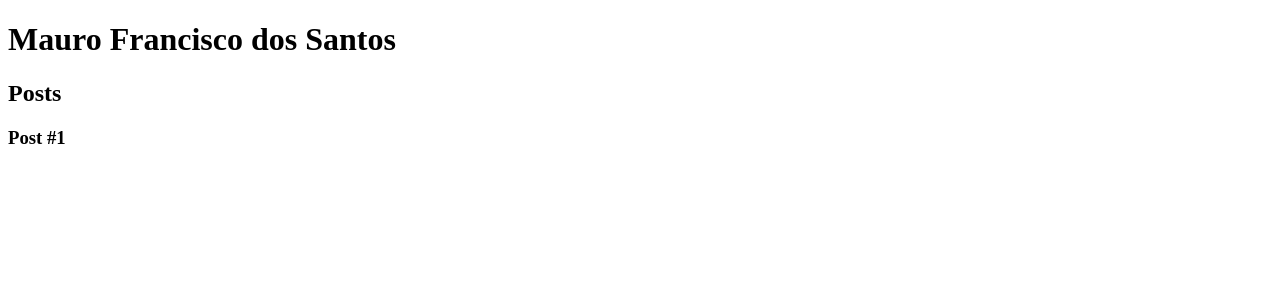
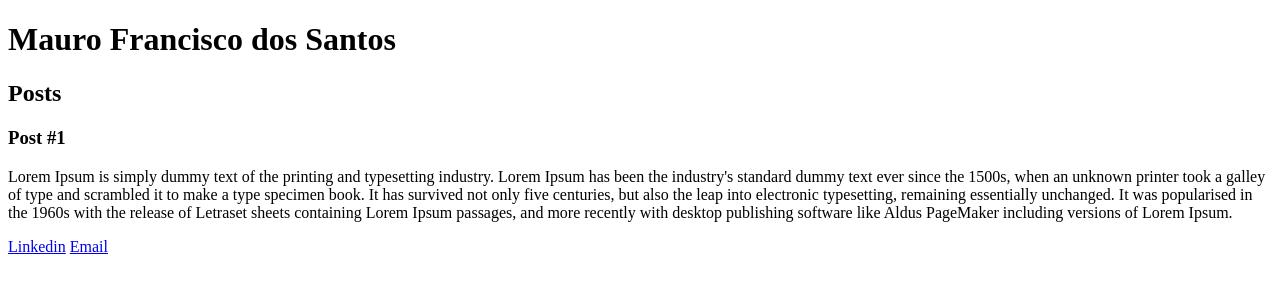
Before and after one commit to Mauro-FS/dio-course-html5-css3-introduction, a plain HTML site: page index.html in a window 1280 px wide. Drawn offline with Linux system fonts and the light colour scheme.

Commit message:
added paragraphs and links

```diff
--- a/index.html
+++ b/index.html
@@ -18,6 +18,18 @@
       <header>
         <h3>Post #1</h3>
       </header>
+      <p>
+        Lorem Ipsum is simply dummy text of the printing and typesetting industry. Lorem Ipsum has been the industry's
+        standard dummy text ever since the 1500s, when an unknown printer took a galley of type and scrambled it to make
+        a type specimen book. It has survived not only five centuries, but also the leap into electronic typesetting,
+        remaining essentially unchanged. It was popularised in the 1960s with the release of Letraset sheets containing
+        Lorem Ipsum passages, and more recently with desktop publishing software like Aldus PageMaker including versions
+        of Lorem Ipsum.
+      </p>
+      <p>
+        <a href="https://www.linkedin.com/in/mauro-fs/" target="_blank">Linkedin</a>
+        <a href="mailto:maurofs_dev@gmail.com">Email</a>
+      </p>
     </article>
   </section>
   <footer></footer>
```
